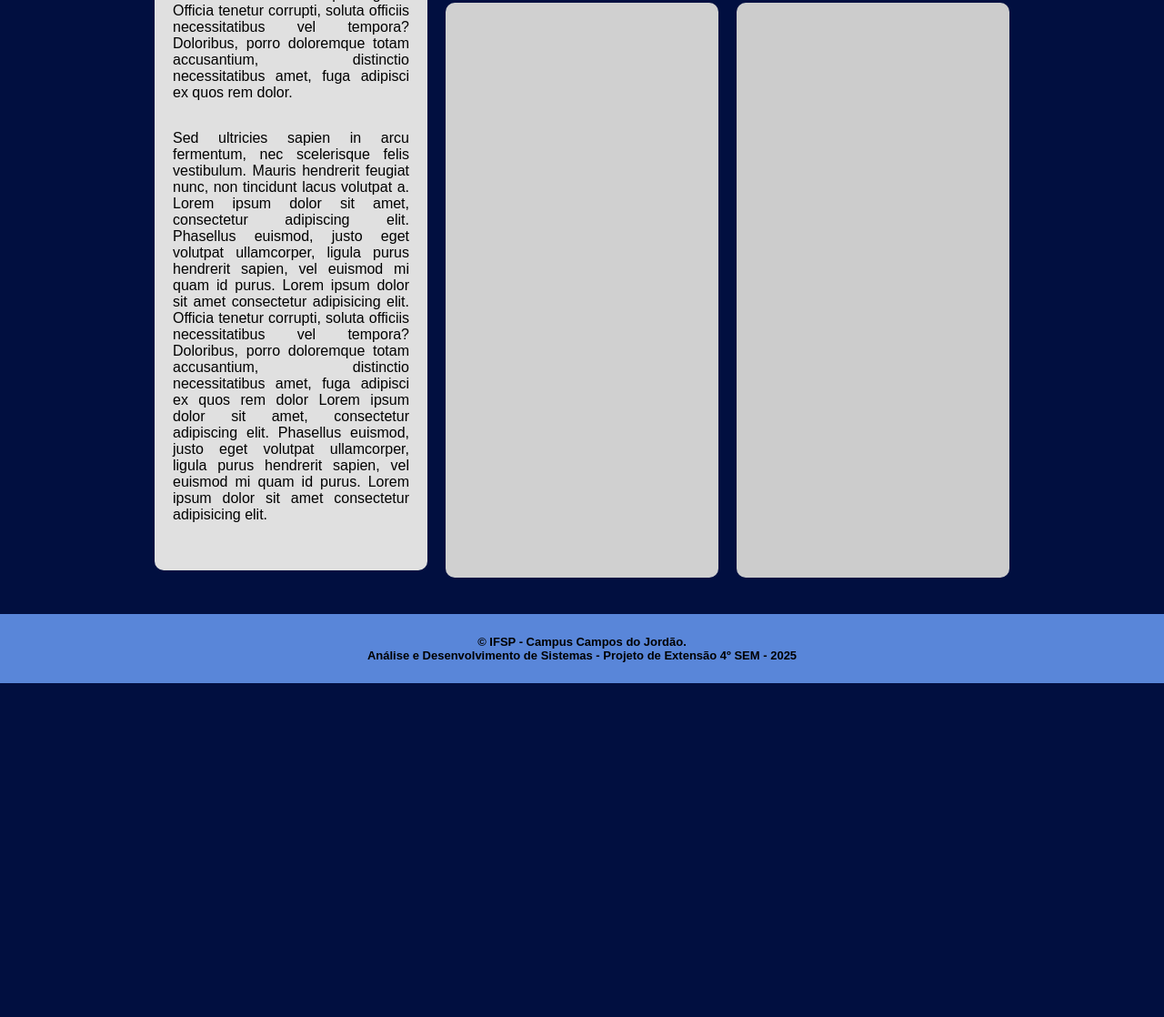
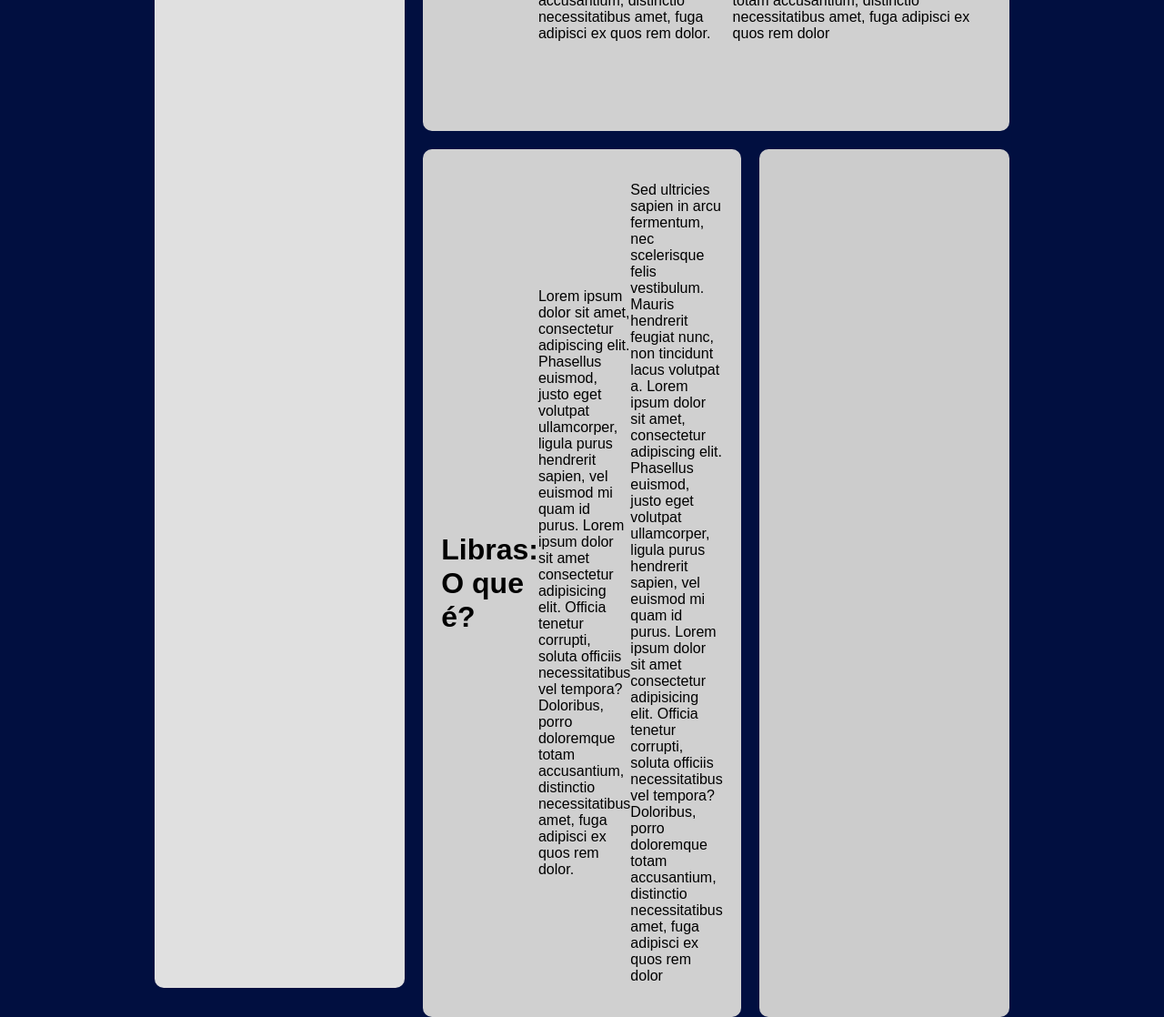
Before and after one commit to MajorArctures/projMa, a plain HTML site: page projMa/index.html in a window 1280 px wide. Shown: the part 462-1580 px from the top of the page at 91% size. Before the commit the page ends 1253 px from the top, so only its background shows below. Drawn offline with Linux system fonts and the light colour scheme.

Commit message:
Add files via upload

```diff
--- a/projMa/index.html
+++ b/projMa/index.html
@@ -143,6 +143,8 @@
     </nav>
     <div class="container">
         <div class="box1">
+        </div>
+        <div class="box2">
             <h1>Libras: O que é?</h1>
             <p>Lorem ipsum dolor sit amet, consectetur adipiscing elit. Phasellus euismod,
                 justo eget volutpat ullamcorper, ligula purus hendrerit sapien,
@@ -160,16 +162,27 @@
                 Officia tenetur corrupti, soluta officiis necessitatibus
                 vel tempora? Doloribus, porro doloremque totam accusantium, distinctio necessitatibus amet,
                 fuga adipisci ex quos rem dolor
+            </p>
+        </div>
+        <div class="box3">
+            <h1>Libras: O que é?</h1>
+            <p>Lorem ipsum dolor sit amet, consectetur adipiscing elit. Phasellus euismod,
+                justo eget volutpat ullamcorper, ligula purus hendrerit sapien,
+                vel euismod mi quam id purus. Lorem ipsum dolor sit amet consectetur adipisicing elit.
+                Officia tenetur corrupti, soluta officiis necessitatibus
+                vel tempora? Doloribus, porro doloremque totam accusantium, distinctio necessitatibus amet,
+                fuga adipisci ex quos rem dolor.
+
+            </p>
+            <p>Sed ultricies sapien in arcu fermentum, nec scelerisque
+                felis vestibulum. Mauris hendrerit feugiat nunc, non tincidunt lacus volutpat a.
                 Lorem ipsum dolor sit amet, consectetur adipiscing elit. Phasellus euismod,
                 justo eget volutpat ullamcorper, ligula purus hendrerit sapien,
                 vel euismod mi quam id purus. Lorem ipsum dolor sit amet consectetur adipisicing elit.
+                Officia tenetur corrupti, soluta officiis necessitatibus
+                vel tempora? Doloribus, porro doloremque totam accusantium, distinctio necessitatibus amet,
+                fuga adipisci ex quos rem dolor
             </p>
-        </div>
-        <div class="box2">
-            <!-- Conteúdo do Box2 -->
-        </div>
-        <div class="box3">
-            <!-- Conteúdo do Box3 -->
         </div>
         <div class="box4">
             <!-- Conteúdo do Box4 -->
```
